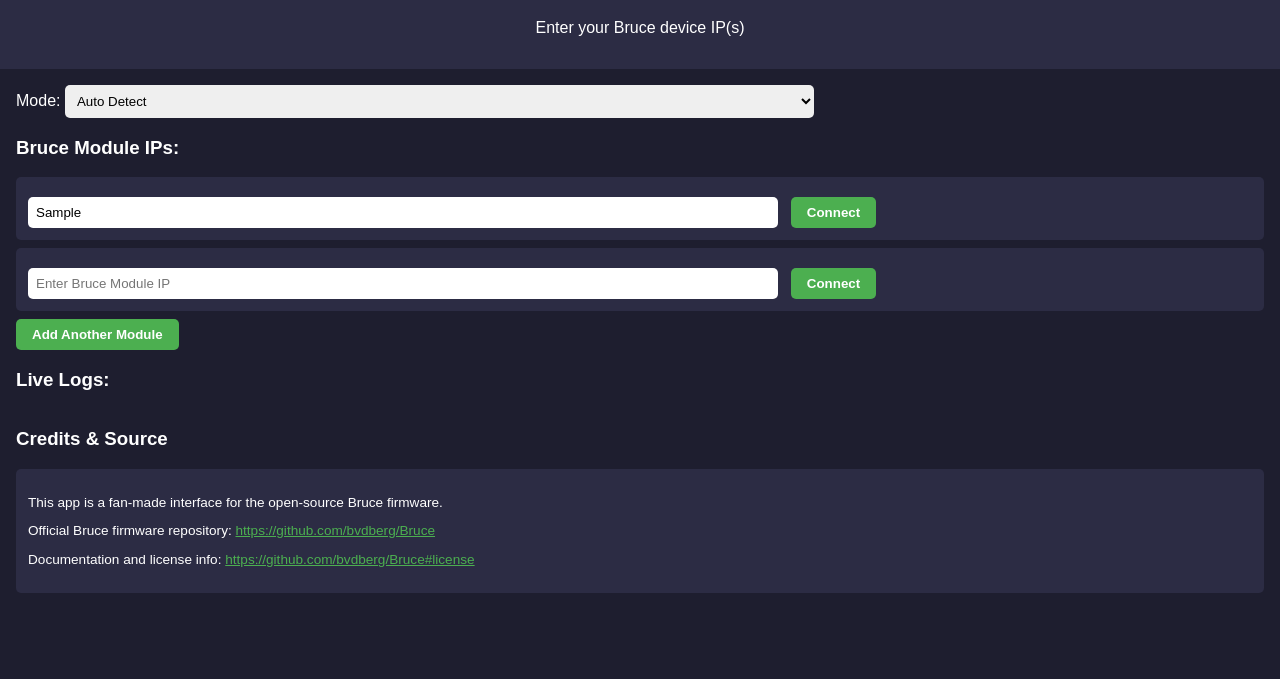
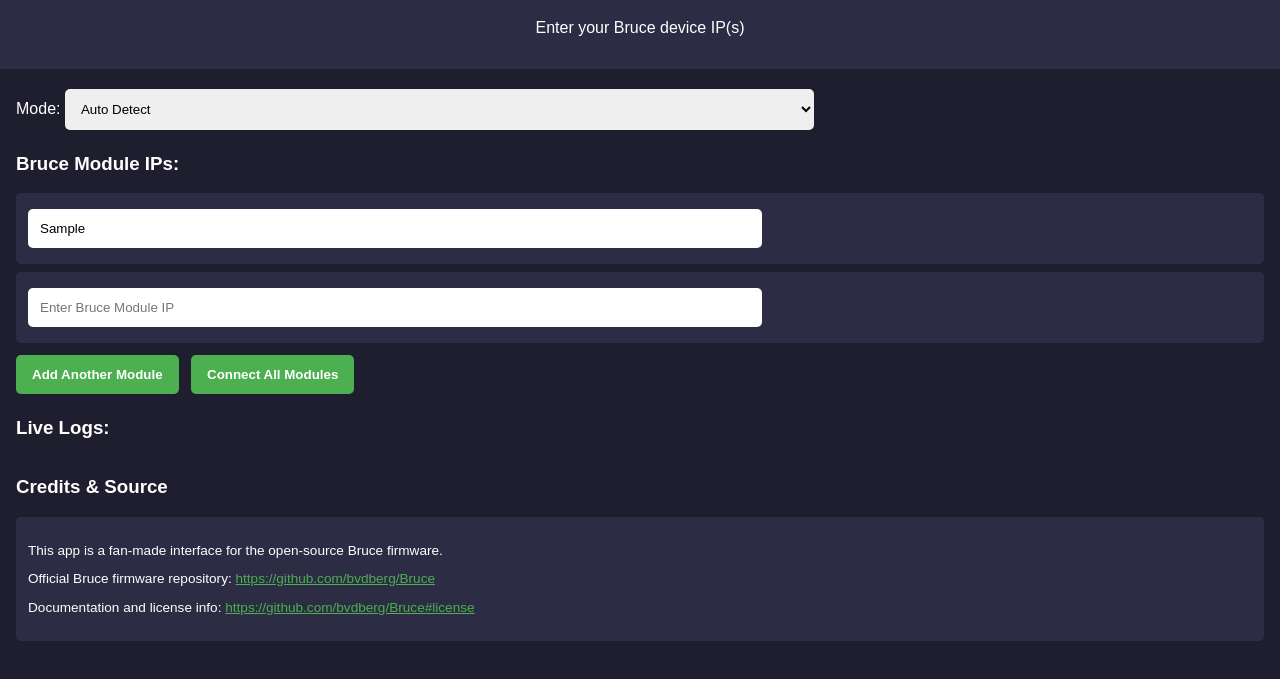
Before and after one commit to it-aanhuis/Bruce.app, a plain HTML site: page index.html in a window 1280 px wide. Both pictures are taken after typing "Sample" into the empty fields and a click on the button "Add Another Module". Shown: the part 77-756 px from the top of the page. Drawn offline with Linux system fonts and the light colour scheme.

Commit message:
index.html

```diff
--- a/index.html
+++ b/index.html
@@ -8,14 +8,18 @@
 body { font-family: Arial; margin:0; padding:0; background:#1e1e2f; color:#fff;}
 header {padding:1rem; text-align:center; background:#2c2c44;}
 main {padding:1rem;}
-input[type=text], select {padding:0.5rem; width:60%; margin-right:0.5rem; border-radius:5px; border:none;}
-button {padding:0.5rem 1rem; border-radius:5px; border:none; background:#4caf50; color:#fff; font-weight:bold;}
+input[type=text], select {padding:0.75rem; width:calc(100% - 20px); margin:0.25rem 0; border-radius:5px; border:none; box-sizing:border-box;}
+button {padding:0.75rem 1rem; border-radius:5px; border:none; background:#4caf50; color:#fff; font-weight:bold; cursor:pointer; margin:0.25rem 0; width:100%;}
+button:hover {background:#45a049;}
 .modules, .logs {margin-top:1rem;}
-.module-card, .log-entry {background:#2c2c44; padding:0.75rem; margin-bottom:0.5rem; border-radius:5px;}
-.module-card button {margin-top:0.5rem;}
-.logs {max-height:200px; overflow-y:auto;}
+.module-card, .log-entry {background:#2c2c44; padding:0.75rem; margin-bottom:0.5rem; border-radius:5px; word-break:break-word;}
+.logs {max-height:250px; overflow-y:auto;}
 .credits {background:#2c2c44; padding:0.75rem; margin-top:1rem; border-radius:5px; font-size:0.85rem;}
 .credits a { text-decoration:underline; color:#4caf50; }
+@media (min-width: 600px) {
+  input[type=text], select {width:60%;}
+  button {width:auto; display:inline-block; margin-right:0.5rem;}
+}
 </style>
 </head>
 <body>
@@ -37,16 +41,15 @@
 <div id="modules-container">
   <div class="module-card">
     <input type="text" placeholder="Enter Bruce Module IP" class="ip-input">
-    <button onclick="connectModule(this)">Connect</button>
     <div class="status"></div>
   </div>
 </div>
 <button onclick="addModule()">Add Another Module</button>
+<button onclick="connectAllModules()">Connect All Modules</button>
 
 <h3>Live Logs:</h3>
 <div id="logs" class="logs"></div>
 
-<!-- Credits & Source -->
 <h3>Credits & Source</h3>
 <div class="credits">
   <p>This app is a fan-made interface for the open-source Bruce firmware.</p>
@@ -61,40 +64,51 @@
 </main>
 <script>
 const logsDiv = document.getElementById('logs');
+const modulesContainer = document.getElementById('modules-container');
+
+// Load saved IPs on page load
+window.onload = () => {
+    const saved = JSON.parse(localStorage.getItem('bruceIPs') || '[]');
+    saved.forEach((ip, idx) => {
+        if(idx === 0) {
+            modulesContainer.querySelector('.ip-input').value = ip;
+        } else {
+            const div = document.createElement('div');
+            div.className = 'module-card';
+            div.innerHTML = `<input type="text" class="ip-input" value="${ip}"><div class="status"></div>`;
+            modulesContainer.appendChild(div);
+        }
+    });
+}
+
+// Save current IPs to LocalStorage
+function saveIPs() {
+    const ips = Array.from(document.querySelectorAll('.ip-input')).map(i => i.value.trim()).filter(ip => ip);
+    localStorage.setItem('bruceIPs', JSON.stringify(ips));
+}
 
 // Add new module input dynamically
 function addModule() {
-    const container = document.getElementById('modules-container');
     const div = document.createElement('div');
     div.className = 'module-card';
-    div.innerHTML = `
-        <input type="text" placeholder="Enter Bruce Module IP" class="ip-input">
-        <button onclick="connectModule(this)">Connect</button>
-        <div class="status"></div>
-    `;
-    container.appendChild(div);
+    div.innerHTML = `<input type="text" placeholder="Enter Bruce Module IP" class="ip-input"><div class="status"></div>`;
+    modulesContainer.appendChild(div);
+    saveIPs();
 }
 
 // Connect to a single module
-function connectModule(btn) {
-    const moduleDiv = btn.parentElement;
-    const ip = moduleDiv.querySelector('.ip-input').value.trim();
+async function connectSingleModule(ip, moduleDiv) {
     const statusDiv = moduleDiv.querySelector('.status');
-
     if(!ip){
-        statusDiv.textContent = "Please enter a valid IP address.";
+        statusDiv.textContent = "IP required";
         return;
     }
-
     statusDiv.textContent = "Connecting to " + ip + "...";
 
-    // Example fetch for modules (replace with real Bruce API endpoints)
-    fetch(`http://${ip}/api/modules`)
-    .then(res => {
+    try {
+        const res = await fetch(`http://${ip}/api/modules`);
         if(!res.ok) throw new Error(`HTTP ${res.status}`);
-        return res.json();
-    })
-    .then(data => {
+        const data = await res.json();
         statusDiv.textContent = "Connected! Modules fetched.";
         logsDiv.innerHTML += `[${new Date().toLocaleTimeString()}] Connected to ${ip}\n`;
 
@@ -106,13 +120,13 @@
             mBtn.addEventListener('click', async ()=>{
                 mBtn.disabled = true;
                 try{
-                    const res = await fetch(`http://${ip}/api/action`, {
+                    const actionRes = await fetch(`http://${ip}/api/action`, {
                         method:'POST',
                         headers:{'Content-Type':'application/json'},
                         body:JSON.stringify({module:m.id, action:'scan'})
                     });
-                    if(!res.ok) throw new Error(`HTTP ${res.status}`);
-                    const json = await res.json();
+                    if(!actionRes.ok) throw new Error(`HTTP ${actionRes.status}`);
+                    const json = await actionRes.json();
                     alert(`Action queued, task ID: ${json.task_id}`);
                     logsDiv.innerHTML += `[${new Date().toLocaleTimeString()}] Action queued on ${m.name}\n`;
                 }catch(e){
@@ -123,24 +137,33 @@
             moduleDiv.appendChild(mDiv);
         });
 
-        // Connect WebSocket for live events
+        // WebSocket for live events
         const ws = new WebSocket(`ws://${ip}/api/events`);
         ws.onmessage = e=>{
             const logEntry = document.createElement('div');
             logEntry.className='log-entry';
-            logEntry.textContent = `[${new Date().toLocaleTimeString()}] ${e.data}`;
+            logEntry.textContent = `[${new Date().toLocaleTimeString()}] ${ip}: ${e.data}`;
             logsDiv.appendChild(logEntry);
             logsDiv.scrollTop = logsDiv.scrollHeight;
         };
-        ws.onopen = ()=>console.log('WebSocket connected');
-        ws.onclose = ()=>console.log('WebSocket closed');
+        ws.onopen = ()=>console.log(`WebSocket connected to ${ip}`);
+        ws.onclose = ()=>console.log(`WebSocket closed for ${ip}`);
 
-    })
-    .catch(err=>{
+    } catch(err){
         statusDiv.textContent = 'Connection failed';
         logsDiv.innerHTML += `[${new Date().toLocaleTimeString()}] Failed to connect to ${ip}: ${err}\n`;
-        alert('Error connecting to device: '+err);
+        console.error(err);
+    }
+}
+
+// Connect all entered modules automatically
+function connectAllModules() {
+    const modules = document.querySelectorAll('.module-card');
+    modules.forEach(moduleDiv=>{
+        const ip = moduleDiv.querySelector('.ip-input').value.trim();
+        connectSingleModule(ip, moduleDiv);
     });
+    saveIPs(); // Save after connect
 }
 </script>
 </body>
```
